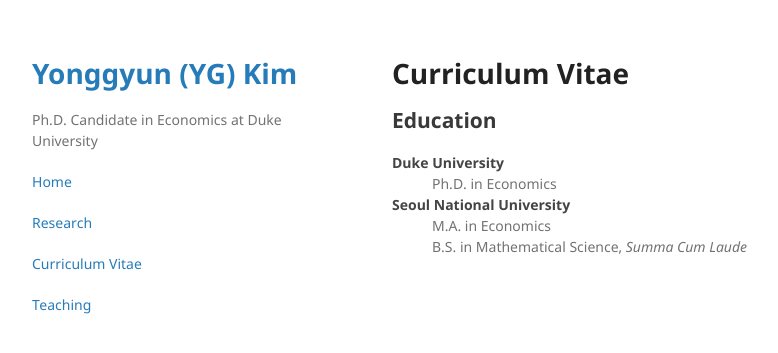
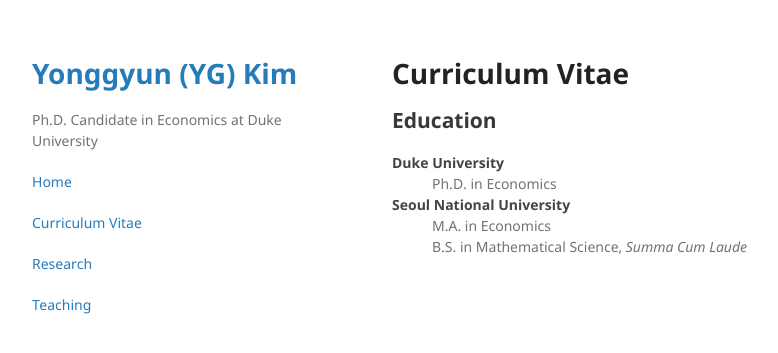
Before and after one commit to yonggyun-yg-kim/yonggyun-yg-kim.github.io, a Jekyll site: the page built from CV.md, in a window 1280 px wide. Shown: the top 353 px of the page, without its empty margins (178-956 px from the left). Built offline with Jekyll 4.4.1, drawn with Linux system fonts in a browser that asks for light colours; our own code applies the rules of GitHub Pages for plain Markdown files.

Commit message:
Update default.html

```diff
--- a/_layouts/default.html
+++ b/_layouts/default.html
@@ -39,8 +39,8 @@
         {% endif %}
 
         <p class="view"><a href="index.html">Home</a></p>
+        <p class="view"><a href="CV.html">Curriculum Vitae</a></p>
         <p class="view"><a href="Research.html">Research</a></p>
-        <p class="view"><a href="CV.html">Curriculum Vitae</a></p>
         <p class="view"><a href="Teaching.html">Teaching</a></p>
 
 
```
